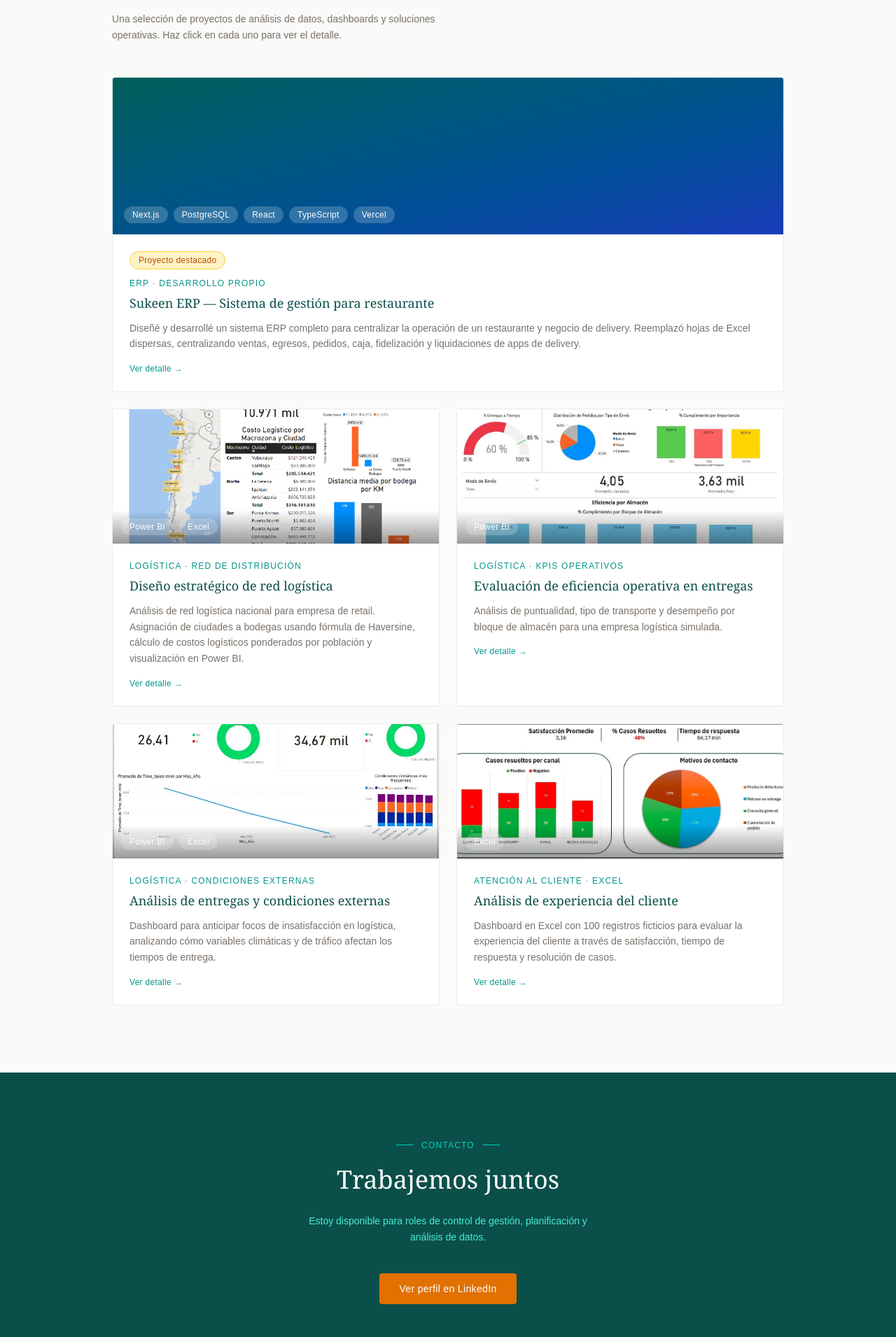
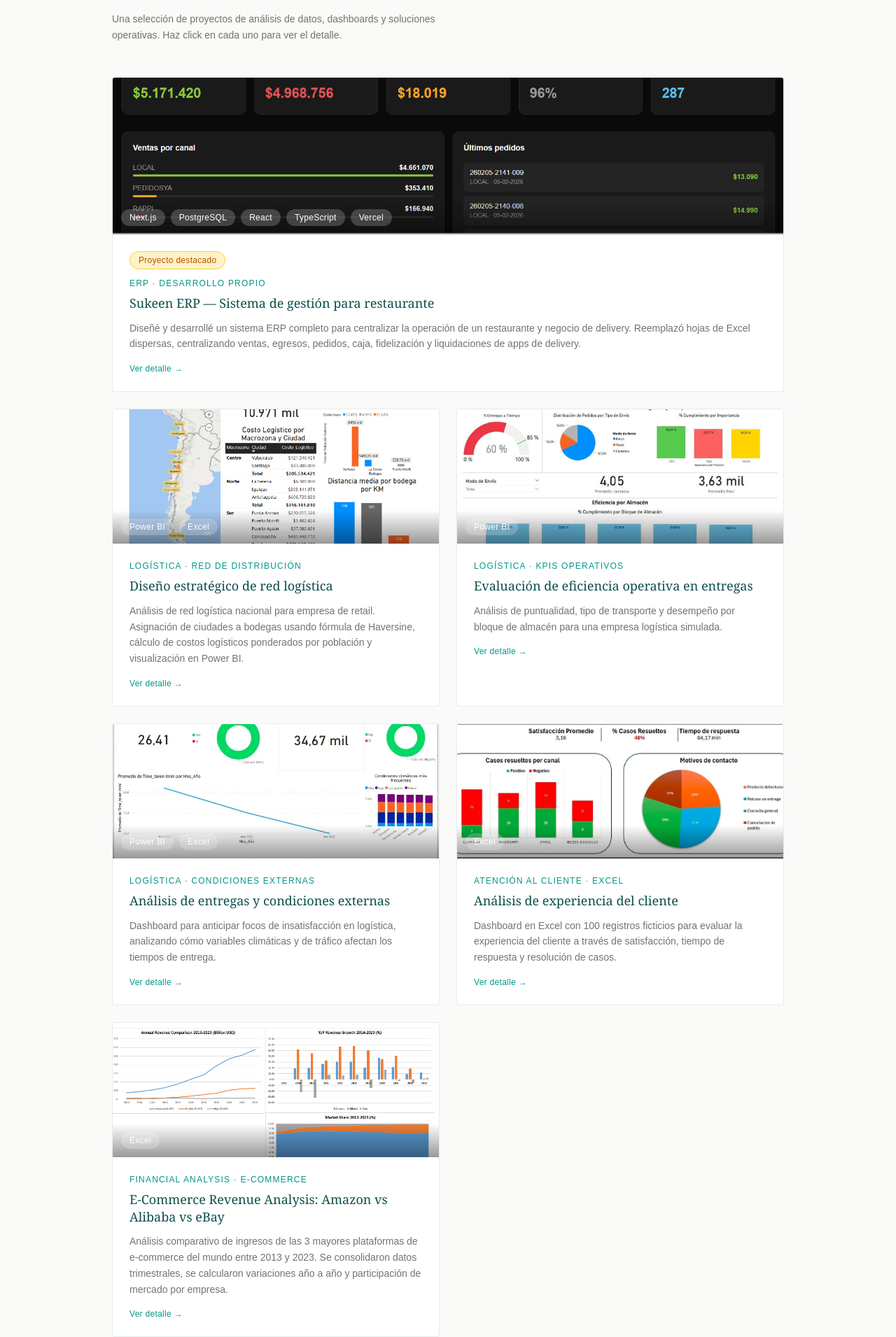
Before and after one commit to sofiabocas/portfolio-sofia, a Next.js app: page / in a window 1280 px wide. Shown: the part 1678-3589 px from the top of the page at 70% size. Built offline with nearby package versions, Linux system fonts and the light colour scheme.

Commit message:
agrego proyecto analisis ecommerce

```diff
--- a/app/components/Proyectos.tsx
+++ b/app/components/Proyectos.tsx
@@ -22,7 +22,7 @@ const proyectos = [
     objetivo: "Centralizar los datos operativos del negocio en un solo sistema, reemplazando hojas de Excel dispersas y permitiendo tomar decisiones en tiempo real.",
     conclusion: "El sistema redujo errores de registro en un 50%, eliminó la dependencia de Excel como base de datos y permitió visualizar KPIs del negocio de forma inmediata desde cualquier dispositivo.",
     herramientas: ["Next.js", "PostgreSQL", "React", "TypeScript", "Vercel"],
-    imagen: null,
+   imagen: "/proyectos/sukeen.png",
     color: "from-teal-800 to-blue-800",
     destacado: true,
     modulos: ["Dashboard KPIs", "Pedidos", "Ventas", "Egresos", "Caja", "Apps delivery", "Cocina", "Deudores", "Ranking", "Fidelización"],
@@ -76,6 +76,19 @@ const proyectos = [
     herramientas: ["Excel"],
     imagen: "/proyectos/cliente.png",
     color: "from-teal-700 to-emerald-500",
+    destacado: false,
+    modulos: [],
+  },
+  {
+    id: 6,
+    categoria: "Financial Analysis · E-Commerce",
+    titulo: "E-Commerce Revenue Analysis: Amazon vs Alibaba vs eBay",
+    descripcion: "Análisis comparativo de ingresos de las 3 mayores plataformas de e-commerce del mundo entre 2013 y 2023. Se consolidaron datos trimestrales, se calcularon variaciones año a año y participación de mercado por empresa.",
+    objetivo: "Comparar el desempeño financiero de Amazon, Alibaba y eBay durante 11 años, identificando tendencias de crecimiento, variaciones y evolución del market share.",
+    conclusion: "Amazon domina con $574B USD en 2023 y crecimiento sostenido. Alibaba tuvo su peak de crecimiento en 2018 con 58%. eBay pasó de representar un 17% del mercado en 2013 a menos del 2% en 2023, siendo prácticamente desplazada.",
+    herramientas: ["Excel"],
+    imagen: "/proyectos/ecommerce-revenue.png",
+    color: "from-blue-800 to-teal-600",
     destacado: false,
     modulos: [],
   },
--- a/app/components/en/ProyectosEn.tsx
+++ b/app/components/en/ProyectosEn.tsx
@@ -22,7 +22,7 @@ const projects = [
     objective: "Centralize the business operational data in a single system, replacing scattered Excel sheets and enabling real-time decision-making.",
     conclusion: "The system reduced recording errors by 50%, eliminated Excel dependency as a database and enabled immediate visualization of business KPIs from any device.",
     tools: ["Next.js", "PostgreSQL", "React", "TypeScript", "Vercel"],
-    image: null,
+    image: "/proyectos/sukeen.png",
     color: "from-teal-800 to-blue-800",
     featured: true,
     modules: ["KPI Dashboard", "Orders", "Sales", "Expenses", "Cash Register", "Delivery Apps", "Kitchen", "Debtors", "Ranking", "Loyalty"],
@@ -76,6 +76,19 @@ const projects = [
     tools: ["Excel"],
     image: "/proyectos/cliente.png",
     color: "from-teal-700 to-emerald-500",
+    featured: false,
+    modules: [],
+  },
+  {
+    id: 6,
+    category: "Financial Analysis · E-Commerce",
+    title: "E-Commerce Revenue Analysis: Amazon vs Alibaba vs eBay",
+    description: "Comparative analysis of revenues from the 3 largest e-commerce platforms worldwide between 2013 and 2023. Quarterly data was consolidated, year-over-year variations and market share by company were calculated.",
+    objective: "Compare the financial performance of Amazon, Alibaba and eBay over 11 years, identifying growth trends, variations and market share evolution.",
+    conclusion: "Amazon dominates with $574B USD in 2023 and sustained growth. Alibaba peaked at 58% growth in 2018. eBay went from 17% market share in 2013 to less than 2% in 2023, being virtually displaced.",
+    tools: ["Excel"],
+    image: "/proyectos/ecommerce-revenue.png",
+    color: "from-blue-800 to-teal-600",
     featured: false,
     modules: [],
   },
```
Also changed, not shown: public/proyectos/ecommerce-revenue.png (added), public/proyectos/sukeen.png (added).
